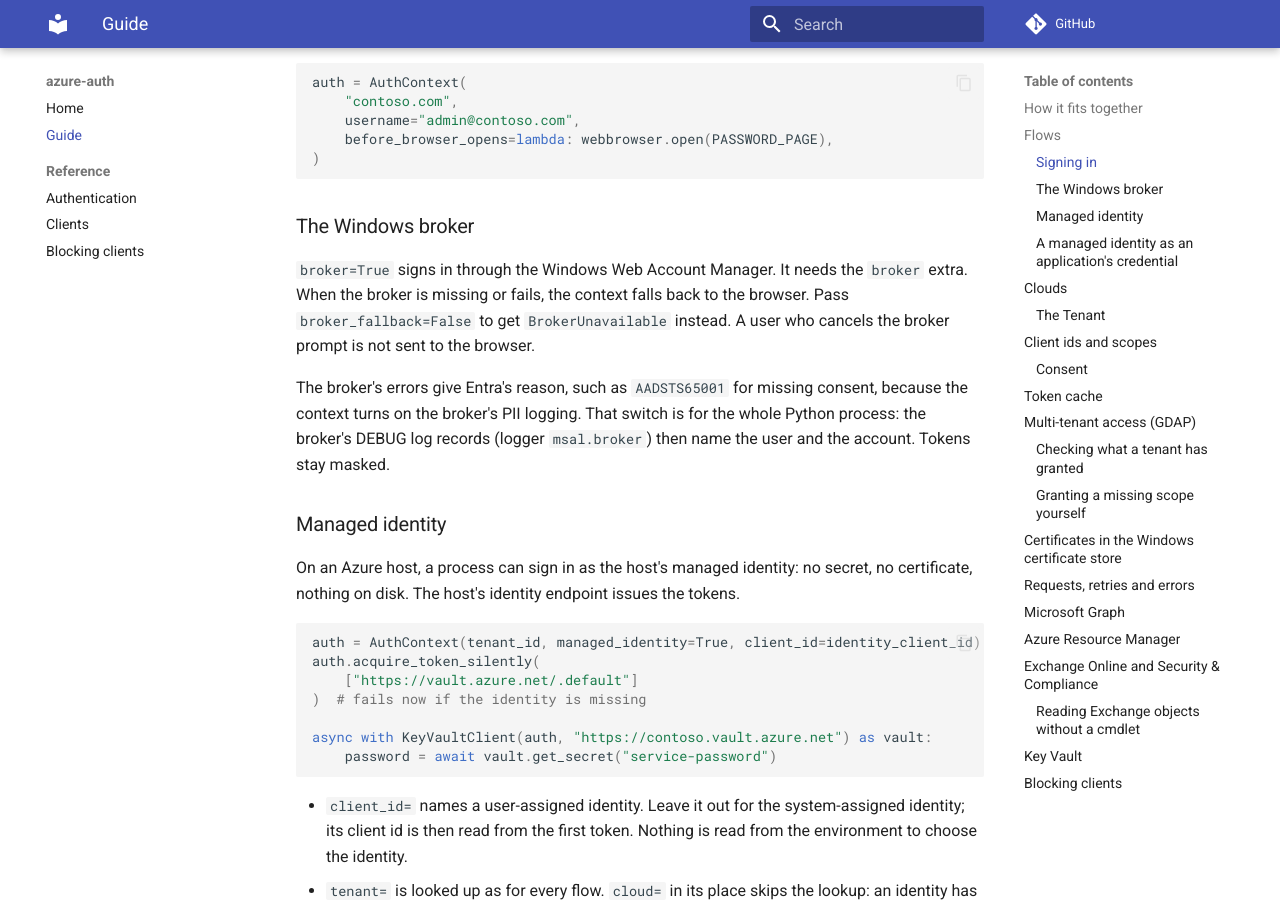
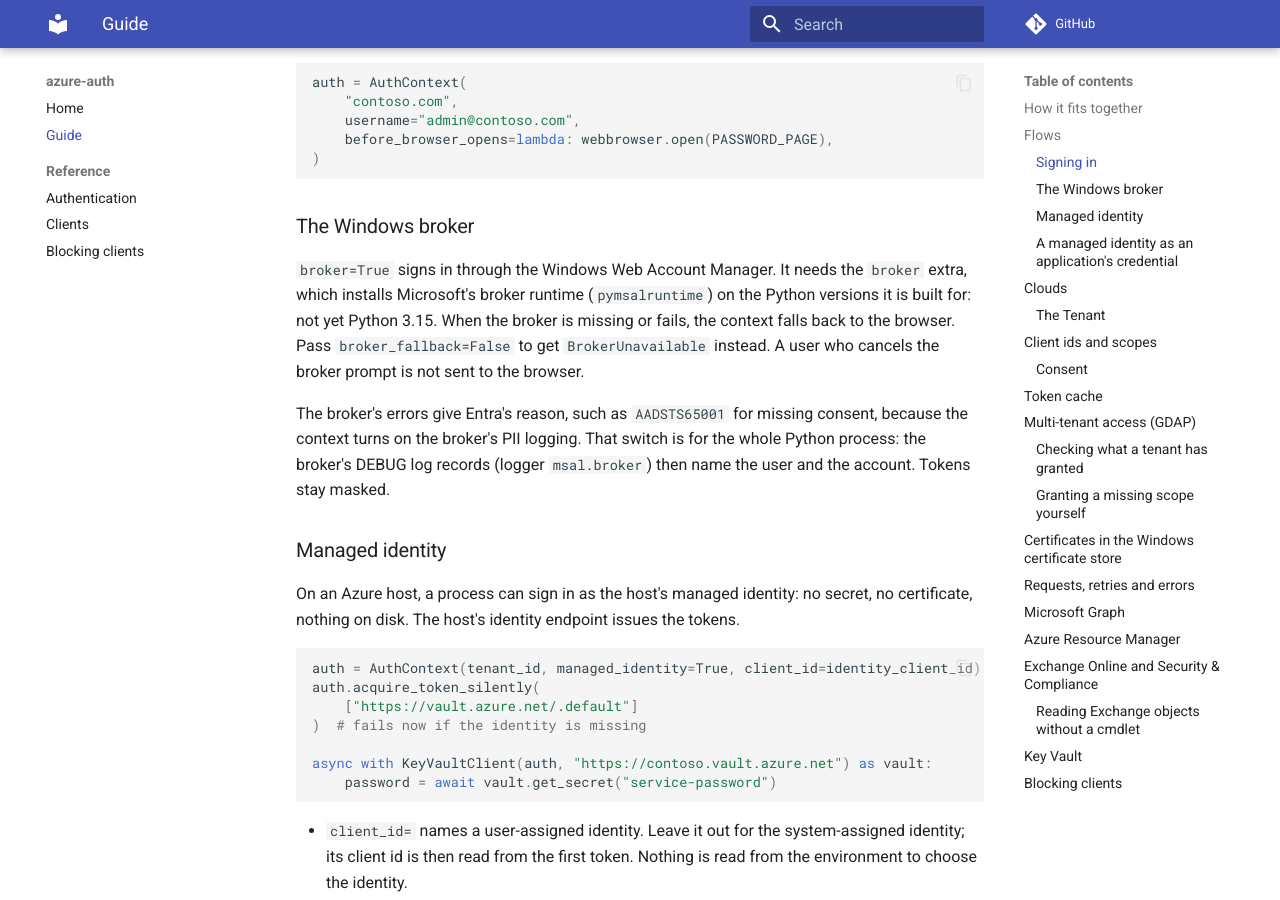
Before and after one commit to DrollRobot/azure-auth, an MkDocs documentation site: the page built from docs/guide.md, in a window 1280 px wide and 900 px high, scrolled down 2319 px. Built offline with MkDocs 1.6.1 and Material for MkDocs 9.7.7, drawn with Linux system fonts in a browser that asks for light colours; comment, search, counter and statistics services are not loaded.

Commit message:
fix(broker): let the broker extra install on Python 3.15
pymsalruntime, the Windows broker runtime msal[broker] pulls in has
no build for Python 3.15, so installing azure-auth[broker] there
failed, and so did CI's 3.15 jobs. Require msal[broker] only below
3.15. On 3.15 the broker is unavailable, as it is without the extra:
the context falls back to the browser, or raises BrokerUnavailable,
whose message now says the extra installs the runtime only where
Microsoft builds it.

Co-Authored-By: Claude Opus 5.5 <noreply@anthropic.com>

```diff
--- a/docs/guide.md
+++ b/docs/guide.md
@@ -96,7 +96,9 @@ auth = AuthContext(
 
 ### The Windows broker
 
-`broker=True` signs in through the Windows Web Account Manager. It needs the `broker` extra.
+`broker=True` signs in through the Windows Web Account Manager. It needs the `broker` extra,
+which installs Microsoft's broker runtime (`pymsalruntime`) on the Python versions it is built
+for: not yet Python 3.15.
 When the broker is missing or fails, the context falls back to the browser. Pass
 `broker_fallback=False` to get `BrokerUnavailable` instead. A user who cancels the broker
 prompt is not sent to the browser.
--- a/pyproject.toml
+++ b/pyproject.toml
@@ -73,7 +73,9 @@ keyvault = [
     "azure-keyvault-secrets>=4.11.2",
 ]
 broker = [
-    "msal[broker]>=1.39.0",
+    # pymsalruntime, the broker runtime, has no build for Python 3.15 yet (0.20.7,
+    # 2026-11-20). Drop the marker once it does.
+    "msal[broker]>=1.39.0; python_version < '3.15'",
 ]
 
 [tool.pytest.ini_options]
```
Also changed, not shown: 2 other files.
